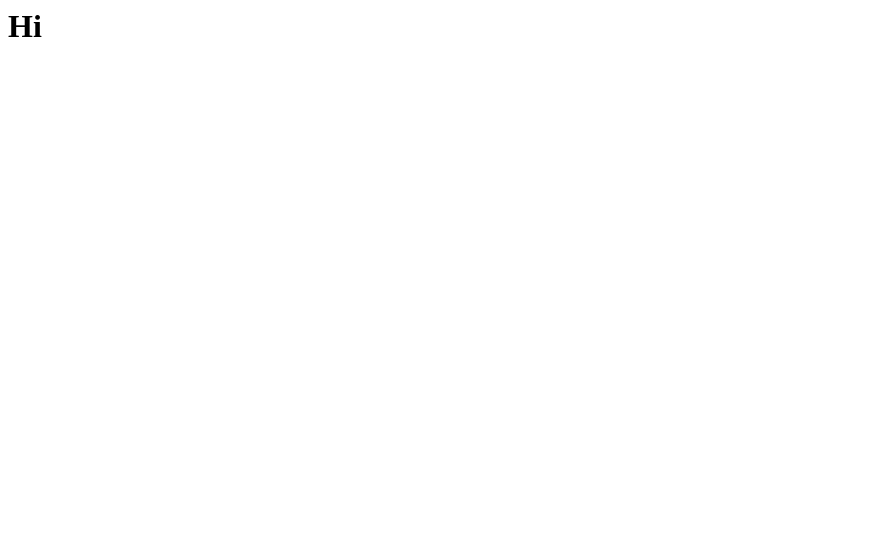
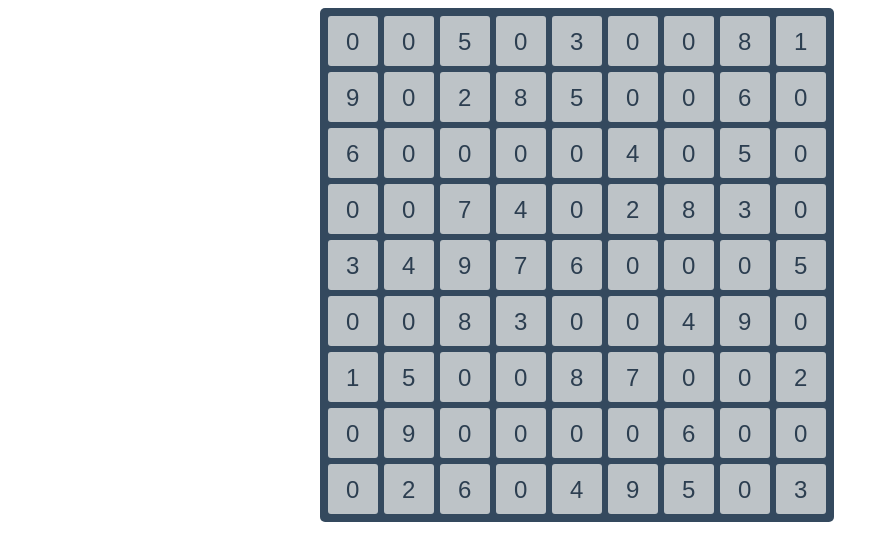
Before and after one commit to mknudsen01/Sudoku, a plain HTML site: page index.html in a window 1280 px wide. Shown: the whole page, without its empty margins (0-889 px from the left). Drawn offline with nearby package versions, Linux system fonts and the light colour scheme.

Commit message:
Create a view that displays the sudoku board
* As of now, the grid just displays the starting board.
  Due to scoping issues, I am not sure how to make the
  board update only changed cells after each round through
  the guessing.

Next steps:
* Fix scoping issues so that I can have an array of cells whose
  values changed when going through the 81 squares once. That way,
  the view can update only those squares, which will allow for
  animations to be possible.
* May involve creating an entire GameController element that takes
  a guesser, a view, and a board.
* Will also likely involve separating out the guessOnCell logic.

```diff
--- /dev/null
+++ b/css/style.css
@@ -0,0 +1,25 @@
+.container{
+  width: 90%;
+}
+
+.board{
+  width: 504px;
+  padding: 5px;
+  border-radius: 5px;
+  margin: 0 auto;
+  background-color: #34495e;
+}
+
+.cell{
+  width: 50px;
+  height: 50px;
+  text-align: center;
+  line-height: 2.2em;
+  margin: 3px;
+  display: inline-block;
+  background-color: #bdc3c7;
+  border-radius: 3px;
+  color: #2c3e50;
+  font-family: sans-serif;
+  font-size: 1.5em;
+}
--- a/index.html
+++ b/index.html
@@ -1,14 +1,18 @@
 <html>
   <head>
+    <link rel="stylesheet" href="css/style.css">
     <script src="http://ajax.googleapis.com/ajax/libs/jquery/1.11.0/jquery.min.js"></script>
     <script src="js/src/cell.js"></script>
     <script src="js/src/board.js"></script>
     <script src="js/src/guesser.js"></script>
+    <script src="js/src/view.js"></script>
     <script src="js/application.js"></script>
   </head>
   <body>
-
-    <h1>Hi</h1>
+    <section class="container">
+      <div class="board">
+      </div>
+    </section>
   </body>
 
 </html>
--- a/js/application.js
+++ b/js/application.js
@@ -1,9 +1,10 @@
 $(document).ready(function(){
-  console.log("hello");
   board = new SudokuApp.Board('005030081902850060600004050007402830349760005008300490150087002090000600026049503');
   board.createBoard();
   guesser = new SudokuApp.Guesser(board);
+  view = new SudokuApp.View(board);
 
+  view.displayBoard();
   while(guesser.zeroExists()){
     for(var i=0; i<guesser.board.cells.length; i++){
       if(guesser.board.cells[i].value === '0'){
--- a/js/src/guesser.js
+++ b/js/src/guesser.js
@@ -17,7 +17,6 @@ SudokuApp.Guesser.prototype = {
   guessOnCell: function(selectedCell){
     impossibleValues = this.findImpossibleValues(selectedCell);
     this.removeImpossiblesFromCell(selectedCell, impossibleValues);
-    //how is this undefined for some of the things?
     if(selectedCell.possibleValues.length === 1){
       selectedCell.changeValue(selectedCell.possibleValues[0]);
     }
--- /dev/null
+++ b/js/src/view.js
@@ -0,0 +1,17 @@
+SudokuApp.View = function(board){
+  this.board = board;
+};
+
+SudokuApp.View.prototype = {
+  displayBoard: function(){
+    for(var i=0; i<this.board.cells.length; i++){
+      $('.board').append('<div class="cell" id='+this.board.cells[i].position+'>'+this.board.cells[i].value+'</div>');
+    }
+  },
+
+  changeCells: function(cellsToChange){
+    for(var i=0; i<cellsToChange.length; i++){
+      $('#'+cellsToChange[i].position).text(cellsToChange[i].value);
+    }
+  }
+};
```
